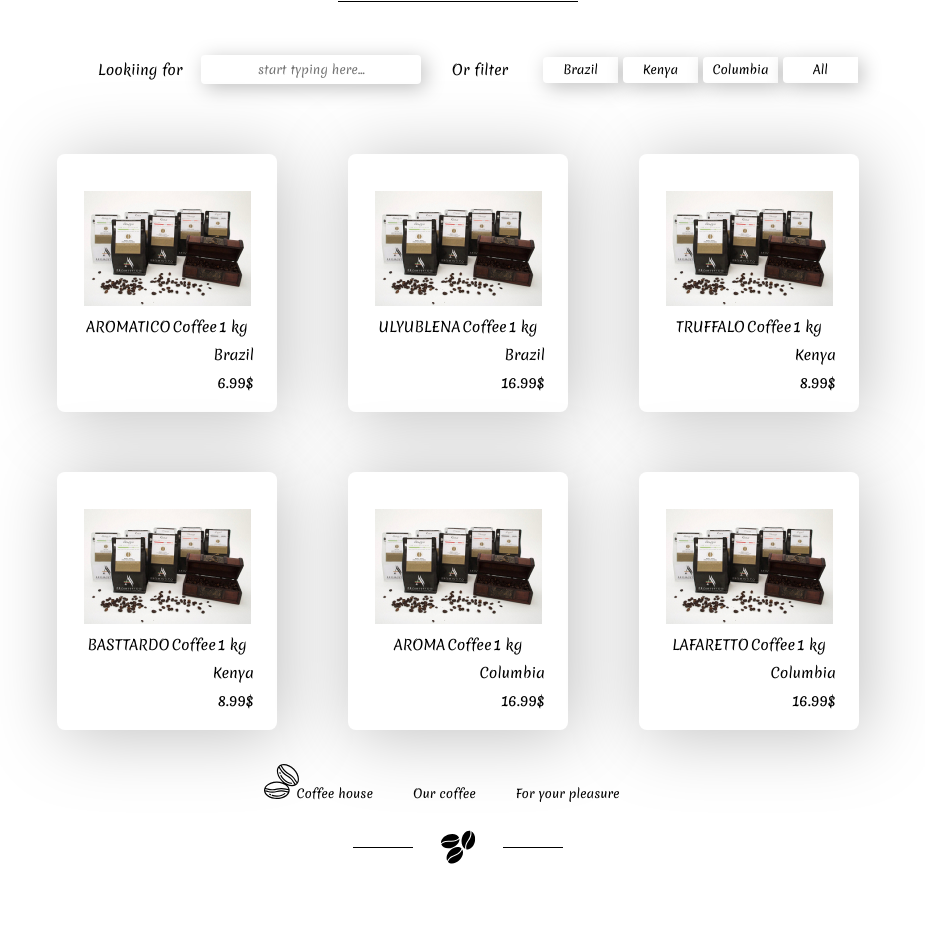
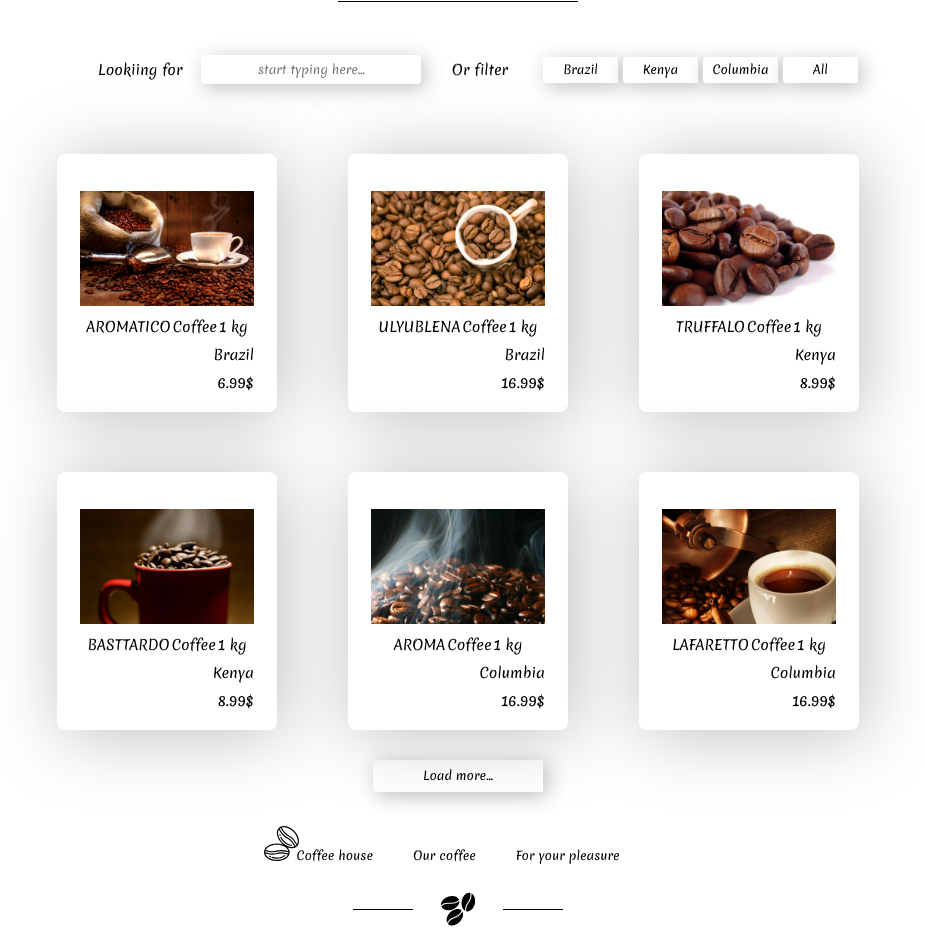
Before and after one commit to Slavulya2988/coffee-shop-api, a React app: page / in a window 1280 px wide. Shown: the part 740-1687 px from the top of the page, without its empty margins (182-1107 px from the left). Before the commit the page ends 1625 px from the top, so only its background shows below. Built offline with nearby package versions, Linux system fonts and the light colour scheme.

Commit message:
add ErrorBoundary component

```diff
--- a/public/db/db.json
+++ b/public/db/db.json
@@ -21,11 +21,14 @@
     ,
  "product":
     [
-        {"name":"Aromatico","type":"Coffee","weight":"1 kg","country":"Brazil","price":"6.99","urlImg":"img/catalog/coffee.jpg","id":1},
-        {"name":"Ulyublena","type":"Coffee","weight":"1 kg","country":"Brazil","price":"16.99","urlImg":"img/catalog/coffee.jpg","id":2},
-        {"name":"Truffalo","type":"Coffee","weight":"1 kg","country":"Kenya","price":"8.99","urlImg":"img/catalog/coffee.jpg","id":3},
-        {"name":"Basttardo","type":"Coffee","weight":"1 kg","country":"Kenya","price":"8.99","urlImg":"img/catalog/coffee.jpg","id":4},
-        {"name":"Aroma","type":"Coffee","weight":"1 kg","country":"Columbia","price":"16.99","urlImg":"img/catalog/coffee.jpg","id":5},
-        {"name":"Lafaretto","type":"Coffee","weight":"1 kg","country":"Columbia","price":"16.99","urlImg":"img/catalog/coffee.jpg","id":6}
+        {"name":"Aromatico","type":"Coffee","weight":"1 kg","country":"Brazil","price":"6.99","urlImg":"img/catalog/coffee_1.jpg","id":1},
+        {"name":"Ulyublena","type":"Coffee","weight":"1 kg","country":"Brazil","price":"16.99","urlImg":"img/catalog/coffee_2.jpg","id":2},
+        {"name":"Truffalo","type":"Coffee","weight":"1 kg","country":"Kenya","price":"8.99","urlImg":"img/catalog/coffee_3.jpg","id":3},
+        {"name":"Basttardo","type":"Coffee","weight":"1 kg","country":"Kenya","price":"8.99","urlImg":"img/catalog/coffee_4.jpg","id":4},
+        {"name":"Aroma","type":"Coffee","weight":"1 kg","country":"Columbia","price":"16.99","urlImg":"img/catalog/coffee_5.jpg","id":5},
+        {"name":"Lafaretto","type":"Coffee","weight":"1 kg","country":"Columbia","price":"16.99","urlImg":"img/catalog/coffee_6.jpg","id":6},
+        {"name":"Lafaretto","type":"Coffee","weight":"1 kg","country":"Columbia","price":"16.99","urlImg":"img/catalog/coffee_6.jpg","id":7},
+        {"name":"Lafaretto","type":"Coffee","weight":"1 kg","country":"Columbia","price":"16.99","urlImg":"img/catalog/coffee_6.jpg","id":8},
+        {"name":"Lafaretto","type":"Coffee","weight":"1 kg","country":"Columbia","price":"16.99","urlImg":"img/catalog/coffee_6.jpg","id":9}
     ]
  }
--- a/src/components/about/about.js
+++ b/src/components/about/about.js
@@ -28,6 +28,13 @@ class About extends Component {
         clearInterval(this.timerId);
     }
 
+    // початок завантаження
+    onAboutLoading = () => {
+        this.setState({
+            loading: true
+        })
+    }
+
     // загружение блока about
     onAboutLoaded = (about) =>{
         // console.log('update');
@@ -43,6 +50,9 @@ class About extends Component {
     }
     //отельний метод класса якій обращаеється к серверу і отримує дані
     updateAbout = () => {
+        //запускаємо спинер до виконання запиту до сереверу
+        this.onAboutLoading();
+        // запит до серевера
         this.coffeeService
             .getAbout(0)
             .then(this.onAboutLoaded)
--- a/src/components/app/app.js
+++ b/src/components/app/app.js
@@ -8,6 +8,7 @@ import About from '../about/about';
 import Find from '../find/find';
 import Catalog from '../catalog/catalog';
 import Footer from '../footer/footer';
+import ErrorBoundary from "../errorBoundary/ErrorBoundary";
 
 class App extends Component {
 
@@ -26,19 +27,23 @@ class App extends Component {
     }
 
 render(){
-
+   const {term, filter} = this.state;
     return (
         <div className="app">
             <div className="wrapper">
                 <Header/>
                 <main className="page">
-                    <About/>
-                    <Find   onUpdateSearch = {this.onUpdateSearch}
-                            onSelectFilter = {this.onSelectFilter}
-                    />
-                    <Catalog term = {this.state.term}
-                             filter = {this.state.filter}
-                    />
+                    <ErrorBoundary>
+                        <About/>
+                    </ErrorBoundary>
+                    <ErrorBoundary>
+                        <Find   onUpdateSearch = {this.onUpdateSearch}
+                                onSelectFilter = {this.onSelectFilter}/>
+                    </ErrorBoundary>
+                    <ErrorBoundary>
+                        <Catalog term = {term}
+                                filter = {filter} />
+                    </ErrorBoundary>
                 </main>
                 <Footer/>
             </div>
--- a/src/components/catalog-item/catalog-item.js
+++ b/src/components/catalog-item/catalog-item.js
@@ -1,12 +1,12 @@
 import './catalog-item.css'
-import coffee from '../../resources/img/catalog/coffe.jpg';
+// import coffee from '../../resources/img/catalog/coffe.jpg';
 
 const CatalogItem = (props) => {
-    const {name, type, weight, country, price} = props;
+    const {name, type, weight, country, price, img} = props;
     return (
         <a href="#" className="catalog__item">
                         <div className="catalog__item-img">
-                            <img src={coffee} alt=""/>
+                            <img src={img} alt="coffee"/>
                         </div>
                         <div className="catalog_item-header product">
                             <p> <span>{name}</span></p>
--- a/src/components/catalog/catalog.css
+++ b/src/components/catalog/catalog.css
@@ -11,6 +11,19 @@
     grid-template-columns: repeat(3,minmax(13.75rem, 1fr));
     align-items: center;
     justify-content: center;
+}
+
+.catalog__control{
+    text-align: center;
+    margin-top: 30px;
+}
+.catalog__button{
+    min-width: 75px;
+    padding: 10px 50px;
+    border-radius: 4px 0px 0px 4px;
+    background: #FFF;
+    box-shadow: 4px 4px 20px 0px rgba(0, 0, 0, 0.25);
+    font-size: 12px;
 }
 
 @media (max-width: 62em) {
--- a/src/components/catalog/catalog.js
+++ b/src/components/catalog/catalog.js
@@ -17,16 +17,22 @@ class Catalog extends Component {
     coffeeService = new CoffeeService();
 
     componentDidMount(){
-              this.updateCoffeeList();
-
+        this.onRequestCoffeeList()
     }
 
-    updateCoffeeList = () => {
+    onRequestCoffeeList = (offset) => {
+        this.onCoffeeListLoading(offset);
         this.coffeeService
-        .getAllProduct()
-        .then(this.onCoffeeListLoaded)
+            .getAllProduct()
+            .then(this.onCoffeeListLoaded)
+            .catch(this.onCoffeeListError)
     }
 
+    onCoffeeListLoading = () => {
+        this.setState({
+            loading: true
+        })
+    }
     onCoffeeListLoaded = (coffeList) => {
         this.setState({
             coffeList,
@@ -40,7 +46,7 @@ class Catalog extends Component {
             loading: false})
     }
 
-
+    /* рендерінг усіх карток */
     renderCatalogItem(arr){
         const cards = arr.map((item) => {
             const {id, ...itemProps} = item;
@@ -56,7 +62,6 @@ class Catalog extends Component {
         )
     }
     /* search product*/
-
     searchProduct = (massiv, term) => {
         if(term.length === 0){
             return massiv;
@@ -77,7 +82,6 @@ class Catalog extends Component {
              })
         }
 
-
     /* */
     render(){
         const {coffeList, loading, error} = this.state;
@@ -97,6 +101,9 @@ class Catalog extends Component {
                 {errorMessage}
                 {spinner}
                 {content}
+                <div className="catalog__control">
+                    <button  className="catalog__button">Load more...</button>
+                </div>
                 </div>
         </div>
         )
--- /dev/null
+++ b/src/components/errorBoundary/ErrorBoundary.js
@@ -0,0 +1,26 @@
+import { Component } from "react";
+import ErrorMessage from "../errorMessage/error";
+
+class ErrorBoundary extends Component {
+    state = {
+        error: false
+    }
+
+    componentDidCatch(error, errorInfo) {
+        console.log(error, errorInfo);
+        this.setState({
+            error: true
+        })
+    }
+
+    render() {
+        // якщо помилка відображаємо картинку з помилкою
+        if (this.state.error) {
+            return <ErrorMessage/>
+        }
+        // якщо не має помлки відображаем вложений компонент, який обертає ErrorBoundary
+        return this.props.children;
+    }
+}
+
+export default ErrorBoundary;
--- a/src/components/find/find.js
+++ b/src/components/find/find.js
@@ -32,8 +32,7 @@ class Find extends Component {
                   <button type="button"
                           className={clazz}
                           key = {name}
-                          onClick={() => this.props.onSelectFilter(name)}
-                          >
+                          onClick={() => this.props.onSelectFilter(name)}>
                           {name}
                   </button>
               )
--- a/src/index.js
+++ b/src/index.js
@@ -14,7 +14,7 @@ import App from './components/app/app';
 
 const root = ReactDOM.createRoot(document.getElementById('root'));
 root.render(
-  <React.StrictMode>
+  // <React.StrictMode>
     <App />
-  </React.StrictMode>
+  // </React.StrictMode>
 );
--- a/src/services/CoffeeService.js
+++ b/src/services/CoffeeService.js
@@ -1,5 +1,7 @@
 class CoffeeService {
     _apiBase = 'db/db.json';
+    _baseOffset = 6;
+
 
     getResource = async (url) => {
         let res = await fetch(url);
@@ -11,13 +13,14 @@ class CoffeeService {
         return await res.json();
     }
 
-    getAllProduct = async () => {
+    getAllProduct = async (offset = this._baseOffset) => {
         const res = await this.getResource(`${this._apiBase}`);
-        return res.product.map(this._transformDataCatalog);
+        const resMassive = res.product.map(this._transformDataCatalog);
+        return resMassive.slice(0, offset);
     }
 
     getProduct = async (id) => {
-         const res = await this.getResource(`${this._apiBase}`);
+        const res = await this.getResource(`${this._apiBase}`);
         return this._transformDataCatalog(res.product[id]);
 
     }
@@ -42,6 +45,7 @@ class CoffeeService {
             weight: resProduct.weight,
             country: resProduct.country,
             price: resProduct.price,
+            img: resProduct.urlImg,
             id: resProduct.id
         }
     }
```
Also changed, not shown: public/img/catalog/coffe.jpg (deleted), public/img/catalog/coffee_1.jpg (added), public/img/catalog/coffee_2.jpg (added), public/img/catalog/coffee_3.jpg (added), public/img/catalog/coffee_4.jpg (added), public/img/catalog/coffee_5.jpg (added), public/img/catalog/coffee_6.jpg (added).
